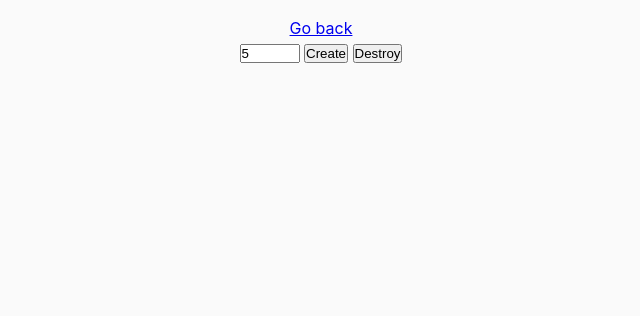
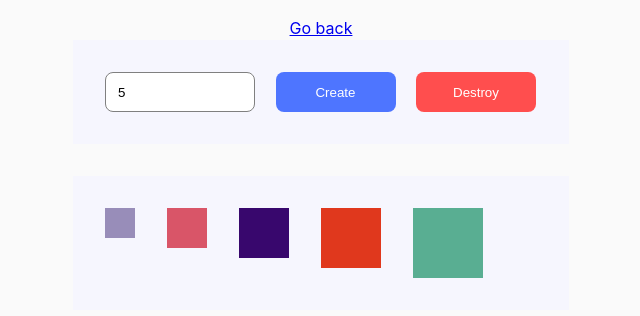
Before and after one commit to vrbGoIt/goit-js-hw-07, a plain HTML site: page task-6.html in a window 1280 px wide. Both pictures are taken after typing "5" into the empty fields and a click on the button "Create". Shown: the whole page, without its empty margins (319-959 px from the left). Drawn offline with Linux system fonts and the light colour scheme.

Commit message:
Done Task5

```diff
--- a/css/common.css
+++ b/css/common.css
@@ -143,3 +143,56 @@ ul {
         font-size: 16px;
     }
 }
+
+div#controls {
+    width: 496px;
+    height: 104px;
+    padding: 32px;
+    background-color: #f6f6fe;
+
+    button {
+        display: inline-block;
+        width: 120px;
+        height: 40px;
+        border: none;
+        border-radius: 8px;
+        margin-left: 16px;
+        color: #ffffff;
+    }
+
+    button[data-create] {
+        background-color: #4e75ff;
+    }
+
+    button[data-destroy] {
+        background-color: #ff4e4e;
+    }
+
+    input {
+        width: 150px;
+        height: 40px;
+        border: 1px solid #808080;
+        border-radius: 8px;
+        padding-inline: 12px;
+    }
+}
+
+div#boxes {
+    display: flex;
+    flex-wrap: wrap;
+    column-gap: 32px;
+    row-gap: 16px;
+    /* padding: 32px; */
+    margin-top: 32px;
+    min-width: 496px;
+    max-width: 1240px;
+    background-color: #f6f6fe;
+
+    .box-1 {
+        max-width: 50px;
+        max-height: 50px;
+        min-width: 50px;
+        min-height: 50px;
+        background-color: aqua;
+    }
+}
--- a/js/task-6.js
+++ b/js/task-6.js
@@ -1,3 +1,36 @@
+const buttonCreate = document.querySelector("button[data-create]");
+const buttonDestroy = document.querySelector("button[data-destroy]");
+
+const box = document.querySelector("div#boxes");
+const numboxes = document.querySelector("div#controls > input");
+
+let size = 30;
+let boxis = '';
+let boxstr = '';
+
+
+buttonCreate.addEventListener("click", event => {
+
+  if (numboxes.value > 0 && numboxes.value <= 100) {
+    const numb = numboxes.value;
+    box.style.padding = "32px";
+    for (let index = 0, size = 30; index < numb; index++) {
+      let color = getRandomHexColor();
+      boxstr = `<div style="background-color: ${color}; max-width: ${size}px; max-height: ${size}px; min-width: ${size}px; min-height: ${size}px;"></div>`;
+      boxis = boxis.concat(boxstr);
+      size += 10;
+    }
+
+    box.insertAdjacentHTML("beforeend", boxis);
+  }
+});
+
+buttonDestroy.addEventListener("click", event => {
+    box.style.padding = "0px";
+    box.innerHTML = '';
+    boxis = '';
+});
+
 function getRandomHexColor() {
   return `#${Math.floor(Math.random() * 16777215)
     .toString(16)
--- a/task-6.html
+++ b/task-6.html
@@ -16,7 +16,20 @@
             <button type="button" data-destroy>Destroy</button>
         </div>
 
-    <div id="boxes"></div>
+        <div id="boxes">
+            <!-- <div class="box-1"></div>
+            <div class="box-1"></div>
+            <div class="box-1"></div>
+            <div class="box-1"></div>
+            <div
+                style="
+                    background-color: green;
+                    min-width: 80px;
+                    min-height: 80px;
+                "
+            >
+            </div> -->
+        </div>
 
         <script src="./js/task-6.js" type="module"></script>
     </body>
```
Lines whose indentation alone changed are shown as unchanged.
